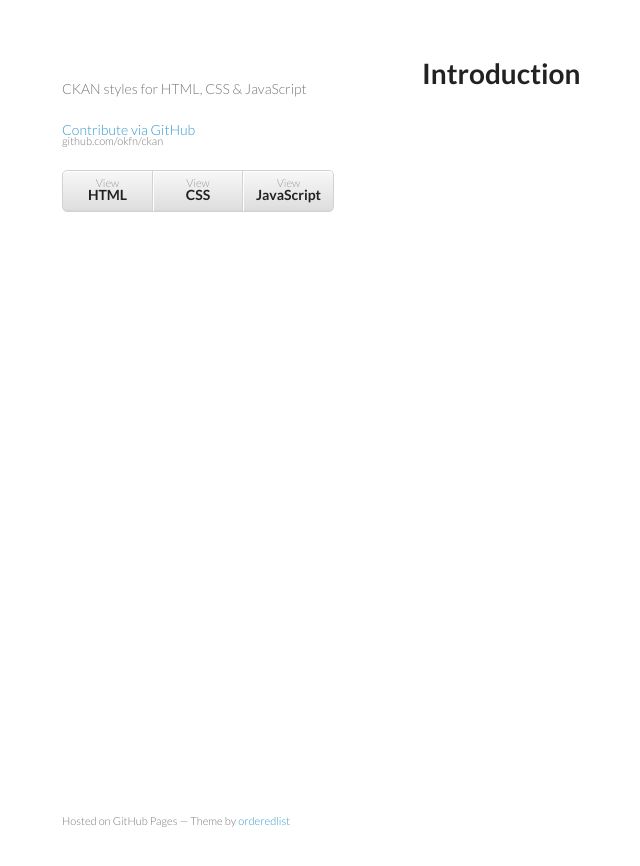
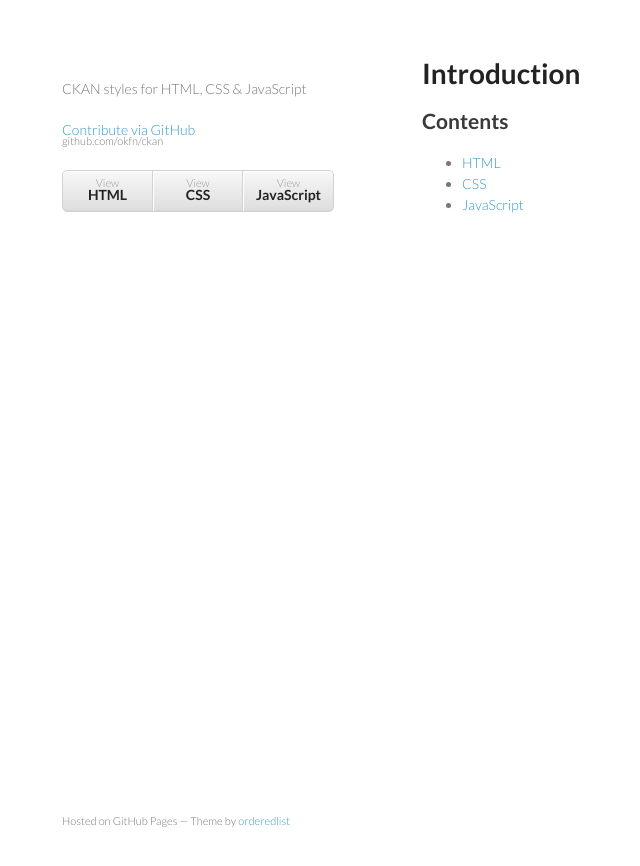
Before and after one commit to aron/ckan-style, a Jekyll site: the page built from styleguide/index.md, in a window 1280 px wide. Shown: the top 866 px of the page, without its empty margins (148-788 px from the left). Built offline with Jekyll 4.4.1, drawn with Linux system fonts in a browser that asks for light colours.

Commit message:
Add table of contents to the homepage

```diff
--- a/styleguide/index.md
+++ b/styleguide/index.md
@@ -4,3 +4,10 @@ layout: styleguide
 
 Introduction
 ============
+
+Contents
+--------
+
+- [HTML](./html/)
+- [CSS](./css/)
+- [JavaScript](./javascript/)
```
